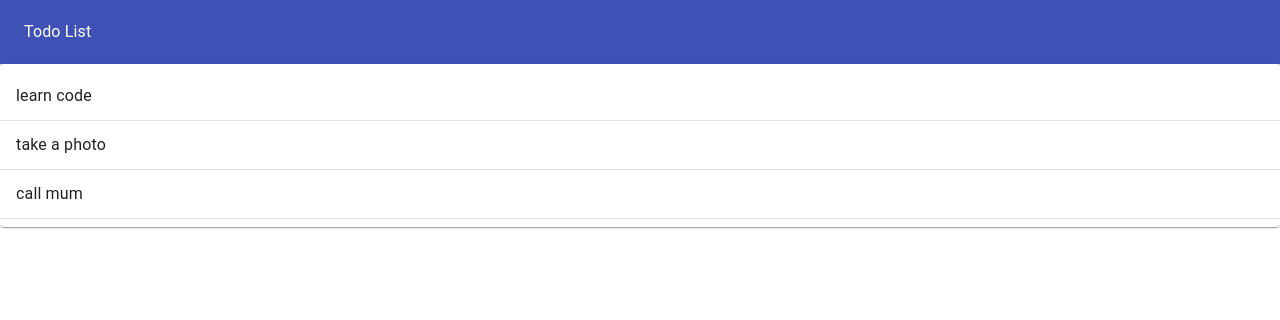
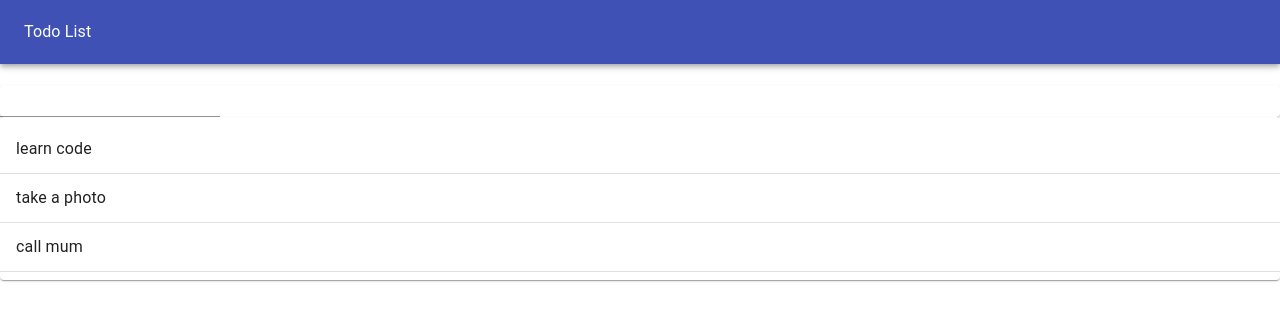
Before and after one commit to xiaomingfu/todo, a React (Create React App) app: page / in a window 1280 px wide. Shown: the top 320 px of the page. Built offline with nearby package versions, Linux system fonts and the light colour scheme.

Commit message:
add TodoForm

```diff
--- a/src/TodoApp.js
+++ b/src/TodoApp.js
@@ -5,7 +5,9 @@ import Toolbar from "@material-ui/core/Toolbar";
 import Grid from "@material-ui/core/Grid";
 import Typography from "@material-ui/core/Typography";
 
+import TodoForm from "./TodoForm";
 import TodoList from "./TodoList";
+
 function TodoApp() {
   const initialTodos = [
     { id: 1, task: "learn code", complete: true },
@@ -28,6 +30,7 @@ function TodoApp() {
           <Typography color="inherit">Todo List</Typography>
         </Toolbar>
       </AppBar>
+      <TodoForm />
       <TodoList todos={todos} />
     </Paper>
   );
--- /dev/null
+++ b/src/TodoForm.js
@@ -0,0 +1,16 @@
+import React, { useState } from "react";
+import Paper from "@material-ui/core/paper";
+import TextField from "@material-ui/core/TextField";
+import useInput from "./hook/useInputHook";
+function TodoForm() {
+  const [value, handleChange, reset] = useInput("");
+  return (
+    <Paper>
+      <form>
+        <h1>{value}</h1>
+        <TextField value={value} onChange={handleChange} />
+      </form>
+    </Paper>
+  );
+}
+export default TodoForm;
--- /dev/null
+++ b/src/hook/useInputHook.js
@@ -0,0 +1,12 @@
+import { useState } from "react";
+
+export default InitialVal => {
+  const [value, setValue] = useState(InitialVal);
+  const updateValue = e => {
+    setValue(e.target.value);
+  };
+  const reset = () => {
+    setValue("");
+  };
+  return [value, updateValue, reset];
+};
```
